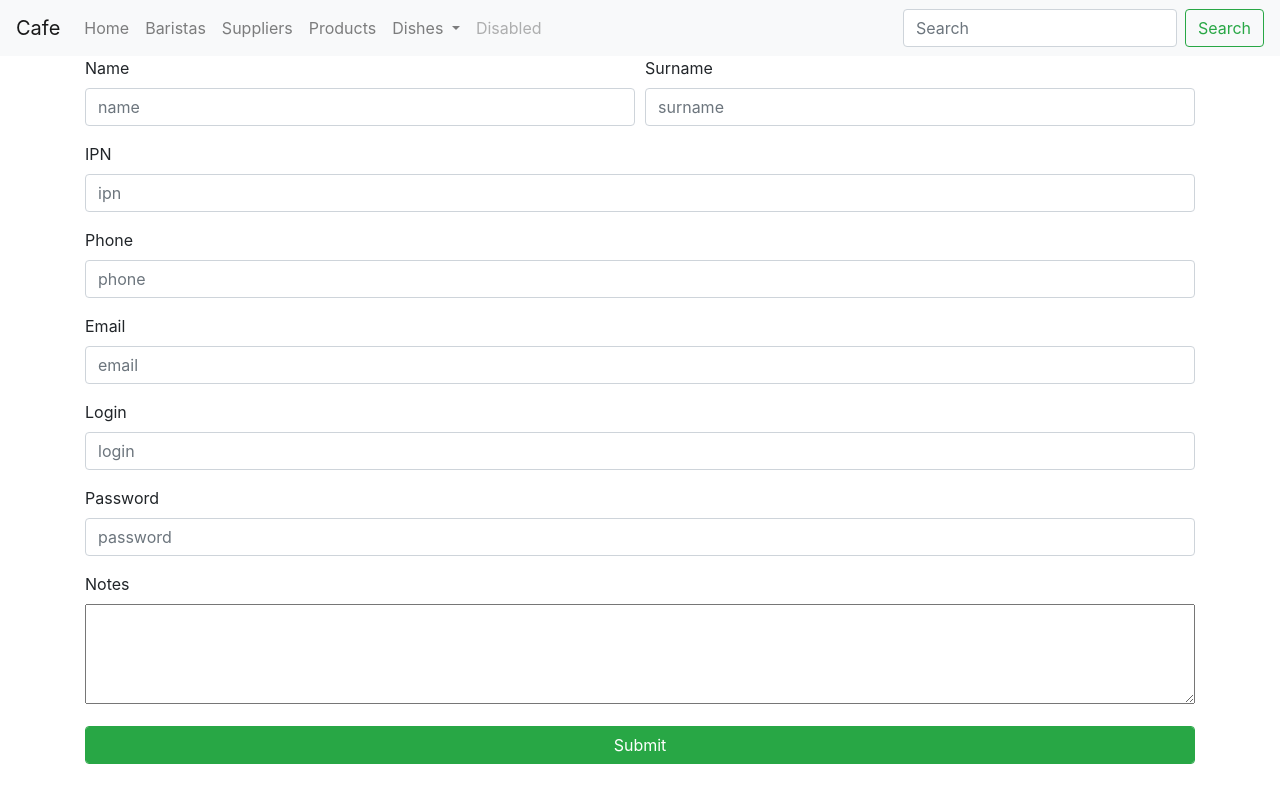
After one commit to kentavrus/cafeBD, a Django app: page /add_barist/ in a window 1280 px wide. The commit adds this page. Run offline with Django 3.2, Linux system fonts and the light colour scheme; some libraries are stand-ins or nearby versions.

Commit message:
form for adding barists and owner profile

```diff
--- a/cafe/models.py
+++ b/cafe/models.py
@@ -8,7 +8,6 @@ class User(models.Model):
     login = models.CharField("user login name", max_length=20)
     password = models.CharField("user password", max_length=20)
     role = models.CharField("role of user", max_length=20)
-
 
 
 class Barist(models.Model):
--- a/cafe/urls.py
+++ b/cafe/urls.py
@@ -5,15 +5,22 @@ from . import views
 app_name = "cafe"
 
 urlpatterns = [
+    path('owner/', views.home, name='baristas'),
     path('baristas/', views.baristas, name='baristas'),
+    path('suppliers/', views.suppliers, name='suppliers'),
+    path('suppliers/<int:supplier_edrpou>', views.supplier_detail, name='supplier_detail'),
     path('products/', views.products, name='products'),
     path('dishes/', views.dishes, name='dishes'),
-    path('<int:barista_ipn>', views.barista_detail, name='barista_detail'),
+    path('baristas/<int:barista_ipn>', views.barista_detail, name='barista_detail'),
     path('', views.index, name='index'),
-    path('<int:dish_id>', views.dish_detail, name='dish_detail'),
-    path('food/', views.food, name='foods'),
-    path('drinks/', views.drinks, name='drinks'),
+    path('home/', views.home, name='home'),
+    path('dishes/<int:dish_id>', views.dish_detail, name='dish_detail'),
+    path('dishes/food/', views.food, name='foods'),
+    path('dishes/drinks/', views.drinks, name='drinks'),
     path('products/<int:product_id>', views.product_detail, name='product_detail'),
-    path('login/', views.login, name='login')
+    path('login/', views.login, name='login'),
+    path('add_barist/', views.add_barist, name='add_barist'),
+    path('barist_add/', views.barist_add, name='barist_add')
+
 
 ]
--- a/cafe/views.py
+++ b/cafe/views.py
@@ -1,7 +1,7 @@
 from django.http import Http404
 from django.shortcuts import render, redirect
 
-from .models import Barist, Dish, Product, Invoice, User
+from .models import Barist, Dish, Product, Invoice, User, Supplier
 
 
 # Create your views here.
@@ -9,7 +9,7 @@ from .models import Barist, Dish, Product, Invoice, User
 
 def baristas(request):
     baristas_list = Barist.objects.all()
-    return render(request, 'cafe/baristas.html', {"baristas": baristas_list})
+    return render(request, 'cafe/owner/baristas_for_owner.html', {"baristas": baristas_list})
 
 
 def barista_detail(request, barista_ipn):
@@ -17,11 +17,11 @@ def barista_detail(request, barista_ipn):
         barist = Barist.objects.get(ipn=barista_ipn)
     except:
         raise Http404("Barist not found")
-    return render(request, 'cafe/barista.html', {"barista": barist})
+    return render(request, 'cafe/owner/barista_for_owner.html', {"barista": barist})
 
 
 def index(request):
-    return render(request, 'index.html')
+    return render(request, 'login.html')
 
 
 def dishes(request):
@@ -29,7 +29,7 @@ def dishes(request):
         dishes = Dish.objects.all()
     except:
         raise Http404("Dishes not found")
-    return render(request, 'cafe/dishes.html', {"dishes": dishes})
+    return render(request, 'cafe/owner/dishes_for_owner.html', {"dishes": dishes})
 
 
 def dish_detail(request, dish_id):
@@ -37,7 +37,7 @@ def dish_detail(request, dish_id):
         dish = Dish.objects.get(id=dish_id)
     except:
         raise Http404("Dish not found")
-    return render(request, 'cafe/dish.html', {"dish": dish})
+    return render(request, 'cafe/owner/dish_for_owner.html', {"dish": dish})
 
 
 def food(request):
@@ -45,7 +45,7 @@ def food(request):
         foods = Dish.objects.filter(type_of_dish="food")
     except:
         raise Http404("Foods not found")
-    return render(request, 'cafe/food.html', {"foods": foods})
+    return render(request, 'cafe/owner/foods_for_owner.html', {"foods": foods})
 
 
 def drinks(request):
@@ -53,7 +53,7 @@ def drinks(request):
         drinks = Dish.objects.filter(type_of_dish="drink")
     except:
         raise Http404("Drinks not found")
-    return render(request, 'cafe/drink.html', {"drinks": drinks})
+    return render(request, 'cafe/owner/drinks_for_owner.html', {"drinks": drinks})
 
 
 def products(request):
@@ -61,7 +61,7 @@ def products(request):
         products = Product.objects.all()
     except:
         raise Http404("Products not found")
-    return render(request, 'cafe/products.html', {"products": products})
+    return render(request, 'cafe/owner/products_for_owner.html', {"products": products})
 
 
 def product_detail(request, product_id):
@@ -69,21 +69,60 @@ def product_detail(request, product_id):
         product = Product.objects.get(id=product_id)
     except:
         raise Http404("Product not found")
-    return render(request, 'cafe/product.html', {"product": product})
+    return render(request, 'cafe/owner/product_for_owner.html', {"product": product})
 
 
 def login(request):
     username = request.POST.get('login')
     password = request.POST.get('password')
-    users = User.objects.all()
     try:
         user = User.objects.get(login=username, password=password)
     except:
-        return render(request, 'cafe/login_failed.html')
+        return render(request, 'login.html', {"error": "Login failed"})
     role = user.role
     if role == "barista":
         return render(request, 'cafe/for_barisra.html')
     elif role == "admin":
         return render(request, 'cafe/for_admin.html')
     elif role == "owner":
-        return redirect('/baristas/')
+        return redirect('/owner/')
+
+
+def suppliers(request):
+    try:
+        suppliers = Supplier.objects.all()
+    except:
+        raise Http404("Suppliers not found")
+    return render(request, 'cafe/owner/suppliers_for_owner.html', {"suppliers": suppliers})
+
+
+def supplier_detail(request, supplier_edrpou):
+    try:
+        supplier = Supplier.objects.get(edrpou=supplier_edrpou)
+    except:
+        raise Http404("Supplier not found")
+    return render(request, 'cafe/owner/supplier_for_owner.html', {"supplier": supplier})
+
+
+def home(request):
+    return render(request, 'cafe/owner/home_for_owner.html')
+
+
+def add_barist(request):
+    return render(request, "cafe/owner/add_barist.html")
+
+
+def barist_add(request):
+    name = request.POST.get('name')
+    surname = request.POST.get('surname')
+    ipn = request.POST.get('ipn')
+    phone = request.POST.get('phone')
+    email = request.POST.get('email')
+    username = request.POST.get('login')
+    password = request.POST.get('password')
+    notes = request.POST.get('notes')
+    user = User.objects.create(login=username, password=password, role='barista')
+    user.save()
+    barist = Barist.objects.create(ipn=ipn, name=name, surname=surname, phone=phone, email=email, notes=notes)
+    barist.save()
+    return redirect("/baristas/")
--- a/templates/base.html
+++ b/templates/base.html
@@ -17,27 +17,8 @@
 
         <div class="collapse navbar-collapse" id="navbarSupportedContent">
             <ul class="navbar-nav mr-auto">
-                <li class="nav-item">
-                    <a class="nav-link" href="{% url "cafe:index" %}">Home <span class="sr-only">(current)</span></a>
-                </li>
-                <li class="nav-item">
-                    <a class="nav-link" href="{% url "cafe:baristas" %}">Baristas</a>
-                </li>
-                <li class="nav-item dropdown">
-                    <a class="nav-link dropdown-toggle" href="{% url "cafe:dishes" %}" id="navbarDropdown" role="button"
-                       data-toggle="dropdown" aria-haspopup="true" aria-expanded="false">
-                        Dishes
-                    </a>
-                    <div class="dropdown-menu" aria-labelledby="navbarDropdown">
-                        <a class="dropdown-item" href="{% url "cafe:drinks" %}">Drinks</a>
-                        <a class="dropdown-item" href="{% url "cafe:foods" %}">Food</a>
-                        <div class="dropdown-divider"></div>
-                        <a class="dropdown-item" href="{% url "cafe:dishes" %}">All dishes</a>
-                    </div>
-                </li>
-                <li class="nav-item">
-                    <a class="nav-link disabled" href="#">Disabled</a>
-                </li>
+                {% block lists %}
+                {% endblock %}
             </ul>
             <form class="form-inline my-2 my-lg-0">
                 <input class="form-control mr-sm-2" type="search" placeholder="Search" aria-label="Search">
--- a/templates/cafe/index.html
+++ /dev/null
@@ -1,3 +0,0 @@
-{#{% extends "base.html" %}#}
-
-{% block title %}Home{% endblock %}
--- /dev/null
+++ b/templates/cafe/owner/add_barist.html
@@ -0,0 +1,51 @@
+{% extends "base.html" %}
+
+{% block title %}
+    Add barist
+{% endblock %}
+
+{% block lists %}
+    {% include "cafe/owner/navigation_owner.html" %}
+{% endblock %}
+
+{% block content %}
+    <form method="post" action="{% url "cafe:barist_add" %}">
+        {% csrf_token %}
+        <div class=" form-row">
+            <div class="form-group col-md-6">
+                <label for="inputName">Name</label>
+                <input type="text" class="form-control" id="inputName" placeholder="name" name="name" required>
+            </div>
+            <div class="form-group col-md-6">
+                <label for="inputSurname">Surname</label>
+                <input type="text" class="form-control" id="inputSurname" placeholder="surname" name="surname" required>
+            </div>
+        </div>
+        <div class="form-group">
+            <label for="inputIpn">IPN</label>
+            <input type="text" class="form-control" id="inputIpn" placeholder="ipn" name="ipn" required>
+        </div>
+        <div class="form-group">
+            <label for="inputPhone">Phone</label>
+            <input type="text" class="form-control" id="inputPhone" placeholder="phone" name="phone" required>
+        </div>
+        <div class="form-group">
+            <label for="inputEmail">Email</label>
+            <input type="email" class="form-control" id="inputEmail" placeholder="email" name="email">
+        </div>
+        <div class="form-group">
+            <label for="inputLogin">Login</label>
+            <input type="text" class="form-control" id="inputLogin" placeholder="login" name="login" required>
+        </div>
+        <div class="form-group">
+            <label for="inputPassword">Password</label>
+            <input type="password" class="form-control" id="inputPassword" placeholder="password" name="password"
+                   required>
+        </div>
+        <div class="form-group">
+            <label for="inputNotes">Notes</label>
+            <textarea style="width: 100%; height: 100px" name="notes" id="inputNotes"></textarea>
+        </div>
+        <input type="submit" class="form-control btn btn-success">
+    </form>
+{% endblock %}
--- a/templates/cafe/barista.html
+++ b/templates/cafe/owner/barista_for_owner.html
@@ -1,7 +1,10 @@
 {% extends "base.html" %}
 
 {% block title %}
-    Barista
+    {{barista.surname}}
+{% endblock %}
+{% block lists %}
+   {% include "cafe/owner/navigation_owner.html" %}
 {% endblock %}
 
 {% block content %}
--- a/templates/cafe/dish.html
+++ b/templates/cafe/owner/dish_for_owner.html
@@ -2,6 +2,9 @@
 
 {% block title %}
     {{ dish.name }}
+{% endblock %}
+{% block lists %}
+   {% include "cafe/owner/navigation_owner.html" %}
 {% endblock %}
 
 {% block content %}
--- /dev/null
+++ b/templates/cafe/owner/navigation_owner.html
@@ -0,0 +1,27 @@
+<li class="nav-item">
+    <a class="nav-link" href="{% url "cafe:home" %}">Home <span class="sr-only">(current)</span></a>
+</li>
+<li class="nav-item">
+    <a class="nav-link" href="{% url "cafe:baristas" %}">Baristas</a>
+</li>
+<li class="nav-item">
+    <a class="nav-link" href="{% url "cafe:suppliers" %}">Suppliers</a>
+</li>
+<li class="nav-item">
+    <a class="nav-link" href="{% url "cafe:products" %}">Products</a>
+</li>
+<li class="nav-item dropdown">
+    <a class="nav-link dropdown-toggle" href="{% url "cafe:dishes" %}" id="navbarDropdown" role="button"
+       data-toggle="dropdown" aria-haspopup="true" aria-expanded="false">
+        Dishes
+    </a>
+    <div class="dropdown-menu" aria-labelledby="navbarDropdown">
+        <a class="dropdown-item" href="{% url "cafe:drinks" %}">Drinks</a>
+        <a class="dropdown-item" href="{% url "cafe:foods" %}">Food</a>
+        <div class="dropdown-divider"></div>
+        <a class="dropdown-item" href="{% url "cafe:dishes" %}">All dishes</a>
+    </div>
+</li>
+<li class="nav-item">
+    <a class="nav-link disabled" href="#">Disabled</a>
+</li>
--- a/templates/cafe/product.html
+++ b/templates/cafe/owner/product_for_owner.html
@@ -2,6 +2,10 @@
 
 {% block title %}
     {{ product.name }}
+{% endblock %}
+
+{% block lists %}
+   {% include "cafe/owner/navigation_owner.html" %}
 {% endblock %}
 
 {% block content %}
--- a/templates/index.html
+++ b/templates/login.html
@@ -35,7 +35,7 @@
 
             <form method="post" action="{% url "cafe:login" %}" class="login100-form validate-form">
                 {% csrf_token %}
-					<span class="login100-form-title">
+                <span class="login100-form-title">
 						Member Login
 					</span>
 
@@ -60,6 +60,8 @@
                         Login
                     </button>
                 </div>
+                <br>
+                <p class="text-center text-danger">{{ error }}</p>
             </form>
         </div>
     </div>
```
Also changed, not shown: templates/cafe/drink.html (deleted, +0 -31 lines), templates/cafe/owner/baristas_for_owner.html (added, +37 -0 lines), templates/cafe/owner/dishes_for_owner.html (renamed from templates/cafe/baristas.html, +12 -8 lines), templates/cafe/owner/drinks_for_owner.html (renamed from templates/cafe/products.html, +12 -8 lines), templates/cafe/owner/foods_for_owner.html (renamed from templates/cafe/dishes.html, +12 -8 lines), templates/cafe/owner/home_for_owner.html (added, +7 -0 lines), templates/cafe/owner/products_for_owner.html (renamed from templates/cafe/food.html, +11 -8 lines), templates/cafe/owner/supplier_for_owner.html (added, +24 -0 lines), templates/cafe/owner/suppliers_for_owner.html (added, +37 -0 lines).
